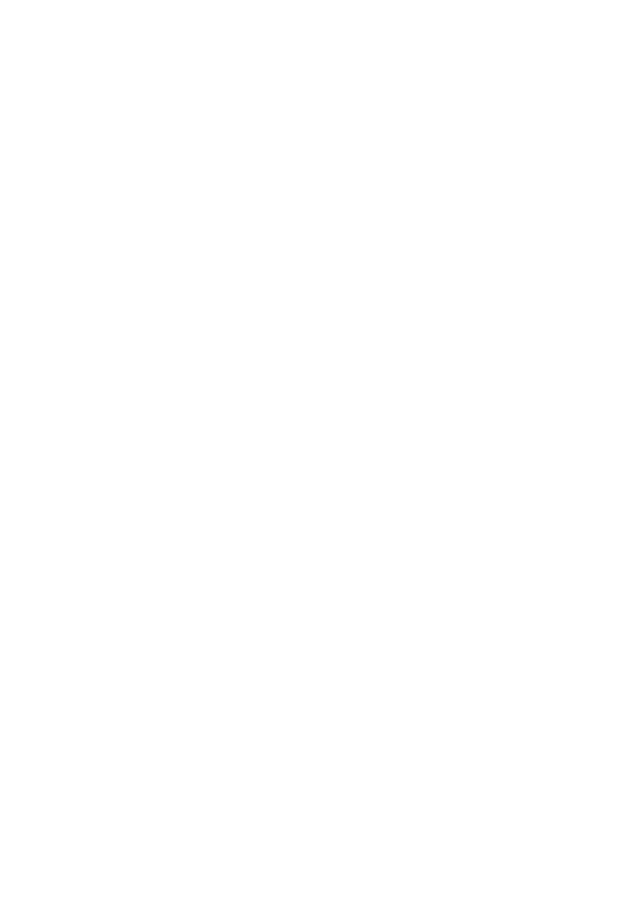
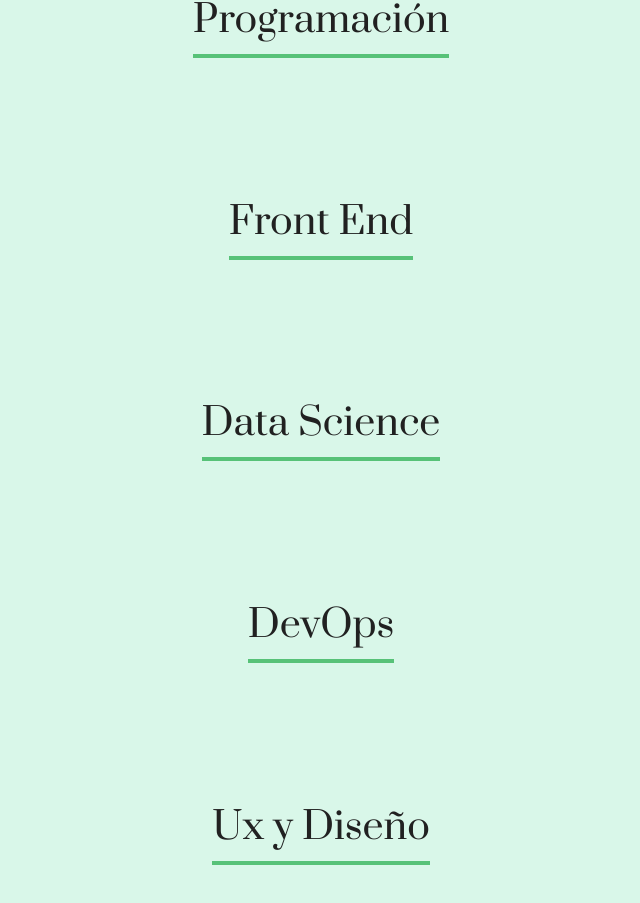
Before and after one commit to Noel1kt/Org-React, a React (Create React App) app: page / in a window 1280 px wide. Shown: the part 737-1640 px from the top of the page, without its empty margins (319-959 px from the left). Before the commit the page ends 800 px from the top, so only its background shows below. Built offline with nearby package versions, Linux system fonts and the light colour scheme.

Commit message:
props teams

```diff
--- a/src/App.js
+++ b/src/App.js
@@ -3,6 +3,7 @@
 import Header from './components/header/header';
 import Formulario from './components/Formulario/Formulario';
 import MiOrg from './components/MiOrg';
+import Equipo from './components/Equipo';
 
 function App() {
   const  [mostrarFormulario, actualizarMostrar] = useState(false)
@@ -17,6 +18,11 @@
       { mostrarFormulario === true ? <Formulario /> : <div></div>}
 
       <MiOrg cambiarMostrar={cambiarMostrar} />
+      <Equipo equipo="Programación"/>
+      <Equipo equipo="Front End"/>
+      <Equipo equipo="Data Science"/>
+      <Equipo equipo="DevOps"/>
+      <Equipo equipo="Ux y Diseño"/>
     </div>
   );
 }
--- /dev/null
+++ b/src/components/Equipo/Equipo.css
@@ -0,0 +1,16 @@
+.equipo {
+    width: 100%;
+    background-color: #D9F7E9;
+    padding: 32px;
+    box-sizing: border-box;
+    text-align: center;
+    font-size: 32px;
+}
+
+.equipo h3{
+    font-weight: 400;
+    color: #212121;
+    border-bottom: 4px solid #57C278;
+    display: inline-block;
+    padding-bottom: 8px;
+}
--- /dev/null
+++ b/src/components/Equipo/index.js
@@ -0,0 +1,12 @@
+import "./Equipo.css"
+
+const Equipo = (props) => {
+    return <section className="equipo">
+        <h3>{props.equipo}</h3>
+        <div className="colaboradores">
+
+        </div>
+    </section>
+}
+
+export default Equipo
```
